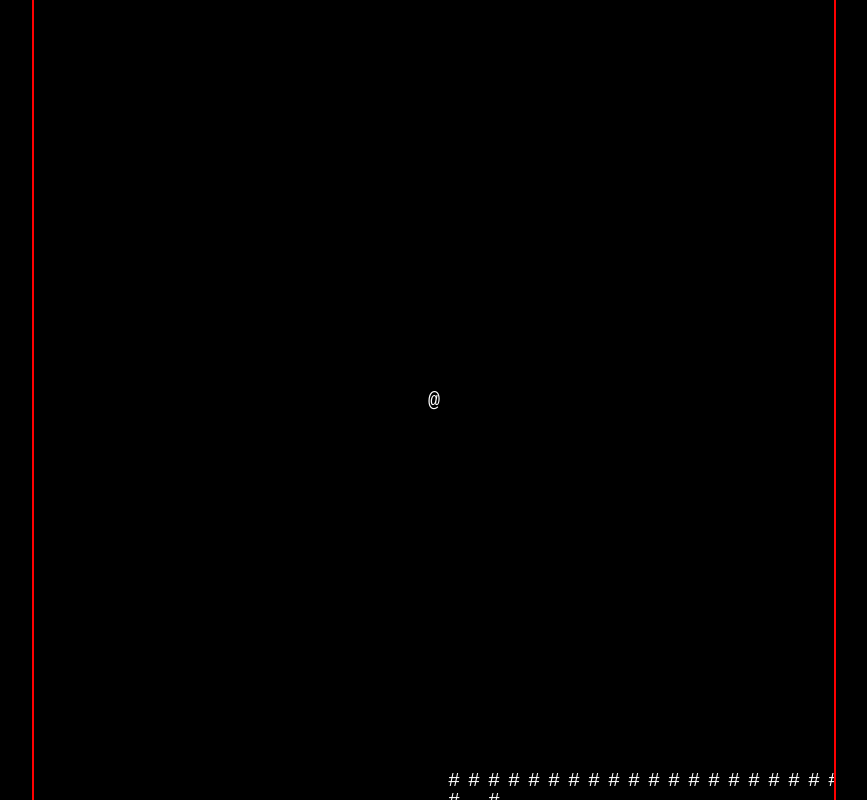
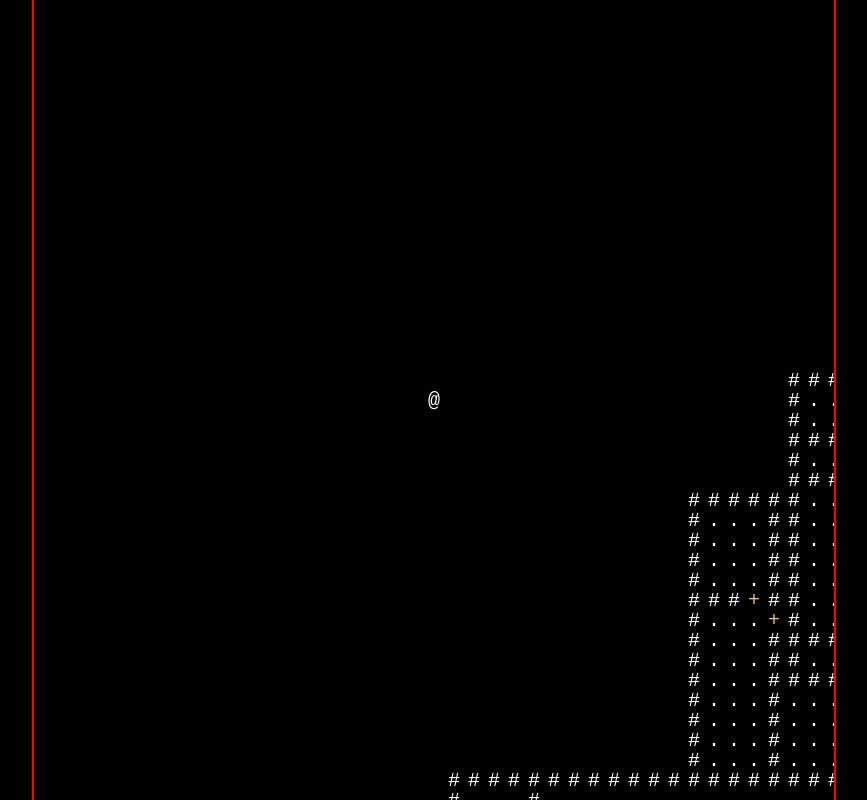
Before and after one commit to laurheth/7drl-2020, a plain HTML site: page index.html in a window 1280 px wide. Shown: the whole page, without its empty margins (206-1073 px from the left). Drawn offline with Linux system fonts and the light colour scheme.

Commit message:
Several towers get generated and kind of blend together. Need to add proper connections between them.

```diff
--- a/scripts/gameBoard.js
+++ b/scripts/gameBoard.js
@@ -138,7 +138,7 @@ const gameBoard = {
     toggleAnimateView(animate=true) {
         if (animate) {
             // Delay this slightly to ensure the transition "none" goes through
-            setTimeout(()=>this.gridElement.style.transition = 'transform 0.1s',100);
+            // setTimeout(()=>this.gridElement.style.transition = 'transform 0.1s',100);
         }
         else {
             this.gridElement.style.transition = 'none';
--- a/scripts/map.js
+++ b/scripts/map.js
@@ -16,7 +16,7 @@ const map = {
         gameBoard.setDimensions([level[0].length, level.length]);
         level.forEach((row,j) => {
             row.forEach((tile,i) => {
-                gameBoard.setTile([i,j],tile.character);
+                gameBoard.setTile([i,j],tile.character,tile.background,tile.foreground);
                 gameBoard.seeTile([i,j]);
             });
         });
--- a/scripts/mapGenerator.js
+++ b/scripts/mapGenerator.js
@@ -14,7 +14,12 @@ const mapGenerator = {
         for (let z=0;z<this.towerHeight;z++) {
             fullMap.push(this.emptyLevel());
         }
-        this.tower(fullMap,25,0.9);
+        this.tower(fullMap,this.towerHeight-1,0.9);
+        let bonusTowers = random.range(3,10);
+        for (let i=bonusTowers-1;i>=0;i--) {
+            let z = Math.floor((1+i) * this.towerHeight / bonusTowers);
+            this.tower(fullMap,z,random.random());
+        }
         map.levels=fullMap;
     },
 
@@ -58,6 +63,7 @@ const mapGenerator = {
     rectangle(level, columns, rows, subdivisionSize=5000) {
         for (let i=columns[0];i<=columns[1];i++) {
             for (let j=rows[0];j<=rows[1];j++) {
+                if (level[j][i].numberOfChanges()===0) {
                     if (i===columns[0] || i===columns[1] || j===rows[0] || j===rows[1]) {
                         level[j][i].makeWall();
                     }
@@ -66,10 +72,11 @@ const mapGenerator = {
                     }
                 }
             }
+        }
         const subdivisions = Math.floor(((columns[1]-columns[0]) * (rows[1] - rows[0])) / subdivisionSize);
         if (subdivisions > 0) {
             for (let i=0;i<subdivisions;i++) {
-                this.subdivide(level,random.range(columns[0]+2, columns[1]-2), random.range(rows[0]+2, rows[1]-2))
+                this.subdivide(level,random.range(columns[0]+3, columns[1]-3), random.range(rows[0]+3, rows[1]-3))
             }
         }
     },
@@ -97,18 +104,26 @@ const mapGenerator = {
 
     subdivide(level, column, row) {
         const direction=[0,0];
+        // Define a direction, and also, offset them so that walls wont intersect doors
         if (random.random()>0.5) {
             direction[0]=1;
+            column = 2*Math.floor(column/2);
+            row = 2*Math.floor(row/2);
         }
         else {
             direction[1]=1;
+            column = 2*Math.floor(column/2)+1;
+            row = 2*Math.floor(row/2)+1;
         }
+        if (level[row][column].isPassable() && level[row][column].numberOfChanges()<=1) {
+            level[row][column].makeDoor();
             for (let i=-1;i<2;i+=2) {
                 const position = [column + i * direction[0], row + i * direction[1]];
                 while (this.withinMap(position) && level[position[1]][position[0]].isPassable()) {
                     level[position[1]][position[0]].makeWall();
                     position[0] += i * direction[0];
                     position[1] += i * direction[1];
+                }
             }
         }
     },
--- a/scripts/random.js
+++ b/scripts/random.js
@@ -14,9 +14,7 @@ const random = {
     },
     range(min,max) {
         if (min > max) {
-            let scratch=min;
-            min=max;
-            max=scratch;
+            return min;
         }
         let result = Math.floor(this.random() * (1 + max - min)) + min;
         console.log('range: ', min, result, max);
--- a/scripts/tile.js
+++ b/scripts/tile.js
@@ -5,15 +5,21 @@ class Tile {
         this.foreground = 'white';
         this.passable = true
         this.seen=true;
+        this.alternateState = null;
+        this.changes=0;
     }
     isPassable() {
         return this.passable;
+    }
+    numberOfChanges() {
+        return this.changes;
     }
     setProperties(character, background, foreground, passable) {
         this.character = character;
         this.background = background;
         this.foreground = foreground;
         this.passable = passable;
+        this.changes++;
     }
     makeWall() {
         this.setProperties('#','black','white',false);
@@ -21,6 +27,12 @@ class Tile {
     makeFloor() {
         this.setProperties('.','black','white',true);
     }
+    makeDoor() {
+        this.setProperties('+','black','burlywood',false);
+        this.alternateState = new Tile();
+        this.alternateState.setProperties('-','black','burlywood',true);
+        this.alternateState.alternateState = this;
+    }
 }
 
 export default Tile;
--- a/styles/scss/_game.scss
+++ b/styles/scss/_game.scss
@@ -39,7 +39,7 @@ body {
     width: 1rem;
     height: 1rem;
     z-index: 10;
-    transition: transform 0.1s;
+    // transition: transform 0.1s;
 }
 
 .tile, .entity {
```
Also changed, not shown: styles/styles.css. Lines whose indentation alone changed are shown as unchanged.
